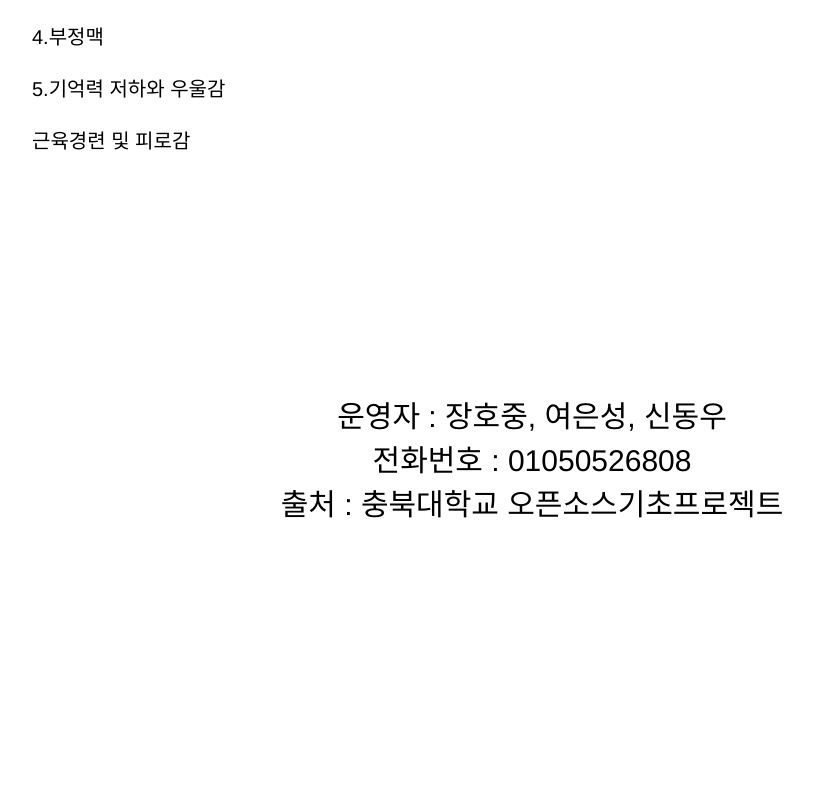
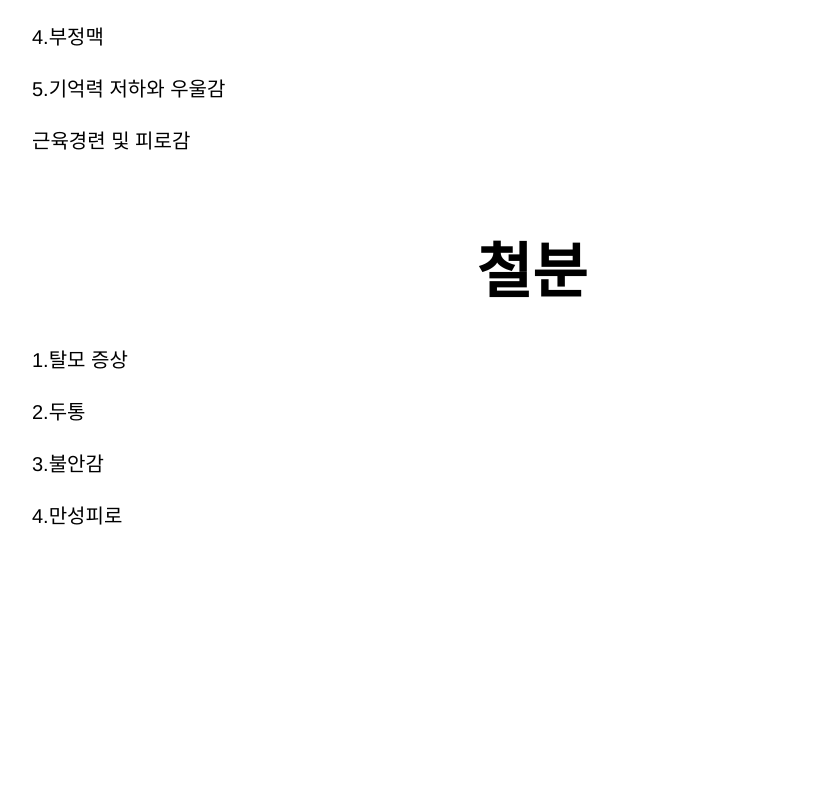
Before and after one commit to snsthqhr/opensauce, a Django app: template templates/pynuts/homepage_problem.html in a window 1280 px wide. Shown: the part 1207-1999 px from the top of the page, without its empty margins (108-921 px from the left). Before the commit the page ends 1725 px from the top, so only its background shows below. Run offline with Django 3.2, Linux system fonts and the light colour scheme; the template is opened without the code that fills it, so the values that code supplies are empty.

Commit message:
problem 철분

```diff
--- a/templates/pynuts/homepage_problem.html
+++ b/templates/pynuts/homepage_problem.html
@@ -45,7 +45,14 @@
 <li>1.불면증 <br/><br/>2.두통<br/><br/>3.잦은 염증 및 감기<br/><br/>4.부정맥<br/><br/>5.기억력 저하와 우울감<br/><br/>근육경련 및 피로감
 </li>
 </div>
-
+<h1>
+    <br/>
+    철분 </h1>
+<br/>
+<div class="new">
+<li>1.탈모 증상 <br/><br/>2.두통<br/><br/>3.불안감<br/><br/>4.만성피로<br/><br/>
+</li>
+</div>
 
 
 
```
